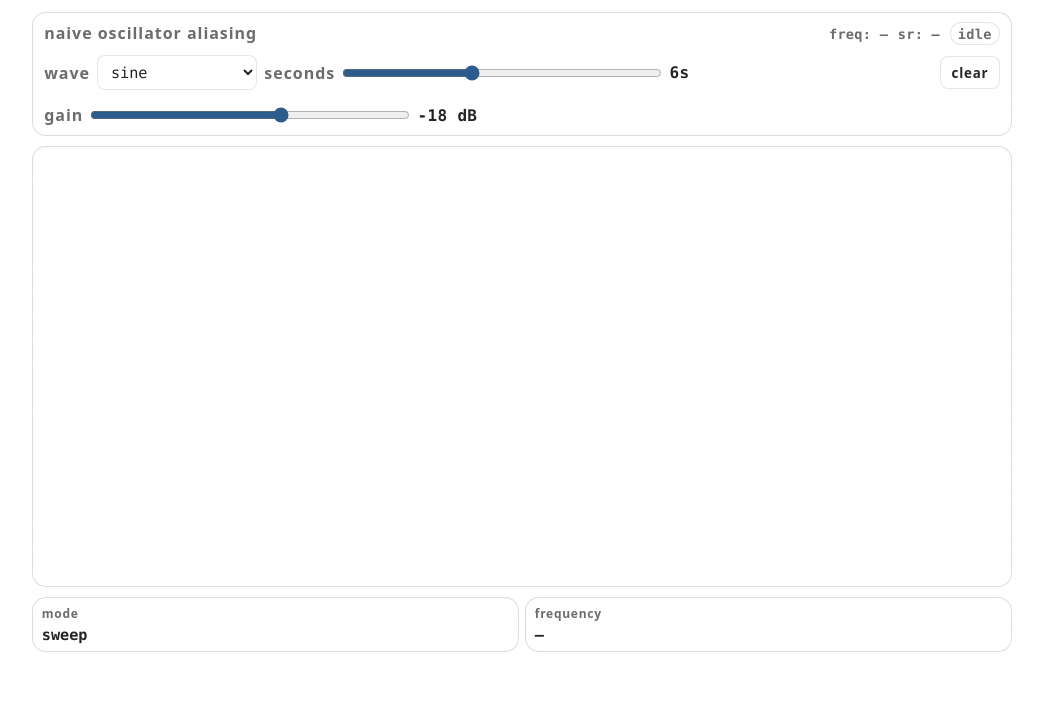
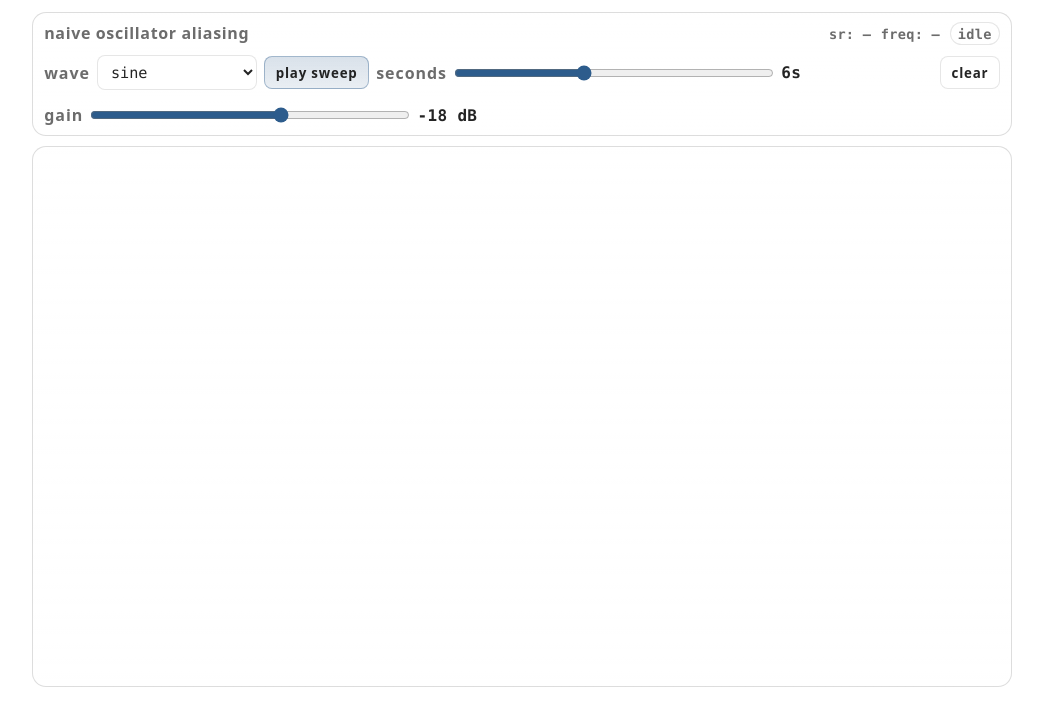
Before and after one commit to mjsyts/mjsyts.github.io, a Jekyll site: the page applets/oscillator/p3/aliasing.html, which Jekyll copies as it is, in a window 1280 px wide. Shown: the top 726 px of the page, without its empty margins (118-1161 px from the left). Built offline with Jekyll 4.4.1, drawn with Linux system fonts in a browser that asks for light colours; some web fonts are replaced.

Commit message:
fix aliasing applet html

```diff
--- a/applets/oscillator/p3/aliasing.html
+++ b/applets/oscillator/p3/aliasing.html
@@ -1,12 +1,12 @@
 <!doctype html>
 <html lang="en">
-
 <head>
   <meta charset="utf-8" />
   <meta name="viewport" content="width=device-width,initial-scale=1" />
-    <title>Naive Oscillator Aliasing</title>
+  <title>Oscillator Aliasing</title>
 
-    <link rel="stylesheet" href="/applets/shared/applet-theme.css" />
+  <!-- use relative path so it works under baseurl/subpaths -->
+  <link rel="stylesheet" href="../../shared/applet-theme.css" />
 </head>
 
 <body>
@@ -17,61 +17,47 @@
         <div class="panel panel--padded">
           <div class="audio-head">
             <div class="audio-title">
-                            <div class="label" style="font-family: Pickllle, var(--ui); font-size: 1rem;">
+              <div class="label" style="font-family: Pickllle, var(--ui); font-size: 1rem; letter-spacing: 0.04em;">
                 naive oscillator aliasing
               </div>
             </div>
+
             <div class="audio-meta">
+              <div class="audio-sr mono" id="sr">sr: —</div>
               <div class="audio-sr mono" id="freqTop">freq: —</div>
-                            <div class="audio-sr mono" id="sr">sr: —</div>
               <div class="audio-status mono" id="status">idle</div>
             </div>
-
           </div>
 
-                    <div class="row wrap" style="margin-top:10px;">
+          <div class="row wrap" style="margin-top: 10px;">
             <span class="label">wave</span>
-                        <select id="wave" class="input" style="flex:0 0 160px;">
+            <select id="wave" class="input" style="flex: 0 0 160px;">
               <option value="sine">sine</option>
               <option value="square">square</option>
               <option value="saw">saw</option>
               <option value="triangle">triangle</option>
             </select>
 
+            <button id="toggle" class="btn primary">play sweep</button>
+
             <span class="label">seconds</span>
-                        <input id="dur" class="range compact" type="range" min="2" max="12" step="1" value="6">
+            <input id="dur" class="range compact" type="range" min="2" max="12" step="1" value="6" />
             <span id="durVal" class="audio-val">6s</span>
 
             <span class="spacer"></span>
             <button id="clear" class="btn">clear</button>
 
             <!-- force a new line for gain group -->
-                        <span style="flex-basis:100%; height:0;"></span>
+            <span style="flex-basis: 100%; height: 0;"></span>
 
             <span class="label">gain</span>
-                        <input id="gain" class="range compact" type="range" min="-36" max="-6" step="1" value="-18">
+            <input id="gain" class="range compact" type="range" min="-36" max="-6" step="1" value="-18" />
             <span id="gainVal" class="audio-val">-18 dB</span>
-
-                        <span class="label" id="freqLabel" hidden>freq</span>
-                        <input id="freq" class="range compact" type="range" min="0" max="1" step="0.001" value="0.5"
-                            hidden>
-                        <span id="freqVal" class="audio-val" hidden>—</span>
           </div>
         </div>
 
         <div class="surface">
-                    <canvas id="spec" width="960" height="420"></canvas>
-                </div>
-
-                <div class="readout">
-                    <div class="readout-item">
-                        <div class="readout-label">mode</div>
-                        <div class="readout-value" id="mode">sweep</div>
-                    </div>
-                    <div class="readout-item">
-                        <div class="readout-label">frequency</div>
-                        <div class="readout-value" id="freqReadout">—</div>
-                    </div>
+          <canvas id="spec" width="960" height="520"></canvas>
         </div>
 
       </div>
@@ -80,5 +66,4 @@
 
   <script type="module" src="./aliasing.js"></script>
 </body>
-
 </html>
```
Lines whose indentation alone changed are shown as unchanged.
